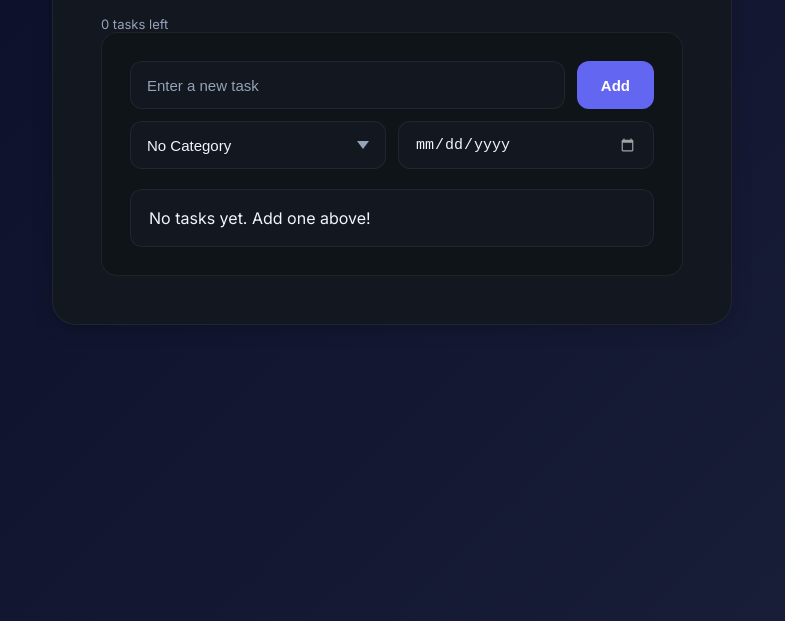
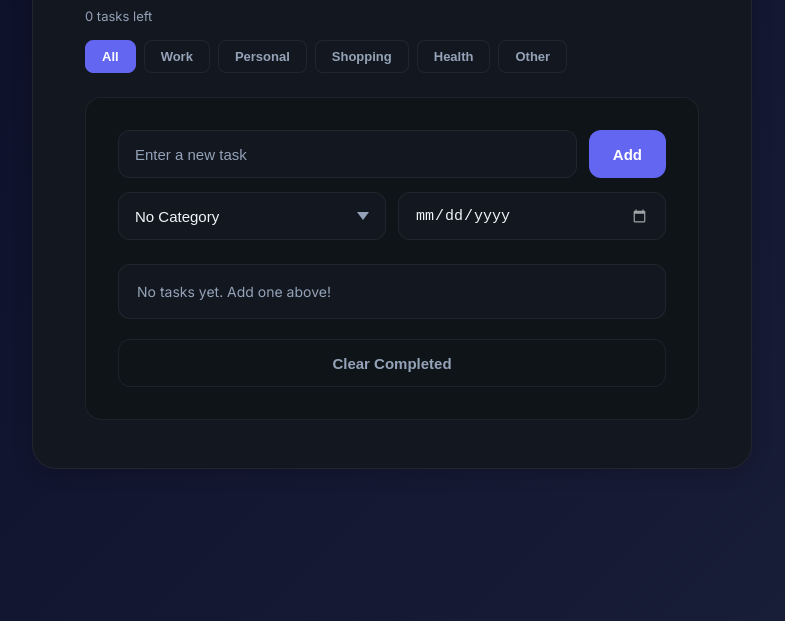
Before and after one commit to mustafyu/to-do-list, a website: page index.html in a window 1280 px wide. Shown: the part 179-800 px from the top of the page, without its empty margins (248-1033 px from the left). Drawn offline with Linux system fonts and the light colour scheme.

Commit message:
organized better and etc

```diff
--- a/Style.css
+++ b/Style.css
@@ -39,10 +39,10 @@ body {
 }
 
 .app {
-    width: 680px;
+    width: 720px;
     background: var(--card);
     border-radius: 24px;
-    padding: 48px;
+    padding: 48px 52px;
     border: 1px solid var(--border);
     box-shadow: var(--shadow);
 }
@@ -51,7 +51,7 @@ body {
     display: flex;
     align-items: center;
     justify-content: space-between;
-    margin-bottom: 32px;
+    margin-bottom: 24px;
 }
 
 h1 {
@@ -69,14 +69,15 @@ h1 {
     border: 1px solid var(--border);
     box-shadow: none;
     border-radius: 16px;
-    padding: 28px;
+    padding: 32px;
 }
 
 /* ========== Inputs ========== */
 #todoForm {
     display: flex;
     flex-direction: column;
-    gap: 12px;
+    gap: 14px;
+    margin-bottom: 24px;
 }
 
 .input-row {
@@ -115,7 +116,7 @@ h1 {
 
 .muted {
     color: var(--muted);
-    margin: 16px 0 0;
+    margin: 0 0 16px 0;
     font-size: 13px;
 }
 
@@ -157,11 +158,11 @@ h1 {
 
 /* ========== List ========== */
 .list {
-    margin: 20px 0 0;
+    margin: 0;
     padding: 0;
     list-style: none;
     display: grid;
-    gap: 10px;
+    gap: 12px;
 }
 
 .list li {
@@ -375,3 +376,58 @@ h1 {
     border-color: var(--danger);
     color: var(--danger);
 }
+
+/* ========== Filter Bar ========== */
+.filter-bar {
+    display: flex;
+    gap: 8px;
+    margin-bottom: 24px;
+    flex-wrap: wrap;
+}
+
+.filter-btn {
+    padding: 8px 16px;
+    background: var(--card);
+    border: 1px solid var(--border);
+    border-radius: 8px;
+    color: var(--muted);
+    font-size: 13px;
+    font-weight: 600;
+    cursor: pointer;
+    transition: all .2s ease;
+}
+
+.filter-btn:hover {
+    background: var(--bg);
+    border-color: rgba(148, 163, 184, 0.2);
+}
+
+.filter-btn.active {
+    background: var(--brand);
+    color: white;
+    border-color: var(--brand);
+}
+
+/* ========== Secondary Button ========== */
+.btn--secondary {
+    background: transparent;
+    color: var(--muted);
+    border: 1px solid var(--border);
+    margin-top: 20px;
+    width: 100%;
+}
+
+.btn--secondary:hover {
+    background: rgba(239, 68, 68, 0.1);
+    border-color: var(--danger);
+    color: var(--danger);
+}
+
+/* ========== Empty State ========== */
+.empty-state {
+    text-align: center;
+    color: var(--muted);
+    padding: 40px 20px;
+    font-size: 14px;
+    list-style: none;
+}
--- a/index.html
+++ b/index.html
@@ -20,6 +20,15 @@
     <!-- shows how many tasks are not completed -->
     <p id="count" class="muted">0 tasks left</p>
 
+    <!-- Filter Buttons -->
+    <div class="filter-bar">
+        <button class="filter-btn active" data-filter="all" onclick="filterTasks('all')">All</button>
+        <button class="filter-btn" data-filter="work" onclick="filterTasks('work')">Work</button>
+        <button class="filter-btn" data-filter="personal" onclick="filterTasks('personal')">Personal</button>
+        <button class="filter-btn" data-filter="shopping" onclick="filterTasks('shopping')">Shopping</button>
+        <button class="filter-btn" data-filter="health" onclick="filterTasks('health')">Health</button>
+        <button class="filter-btn" data-filter="other" onclick="filterTasks('other')">Other</button>
+    </div>
 
     <section class="card">
         <form id="todoForm" onsubmit="addTask(); return false;">
@@ -43,6 +52,11 @@
         </form>
 
         <ul id="taskList" class="list"></ul>
+
+        <!-- Clear Completed Button -->
+        <button class="btn btn--secondary" onclick="clearCompleted()">
+            Clear Completed
+        </button>
     </section>
 </main>
 </div>
```
